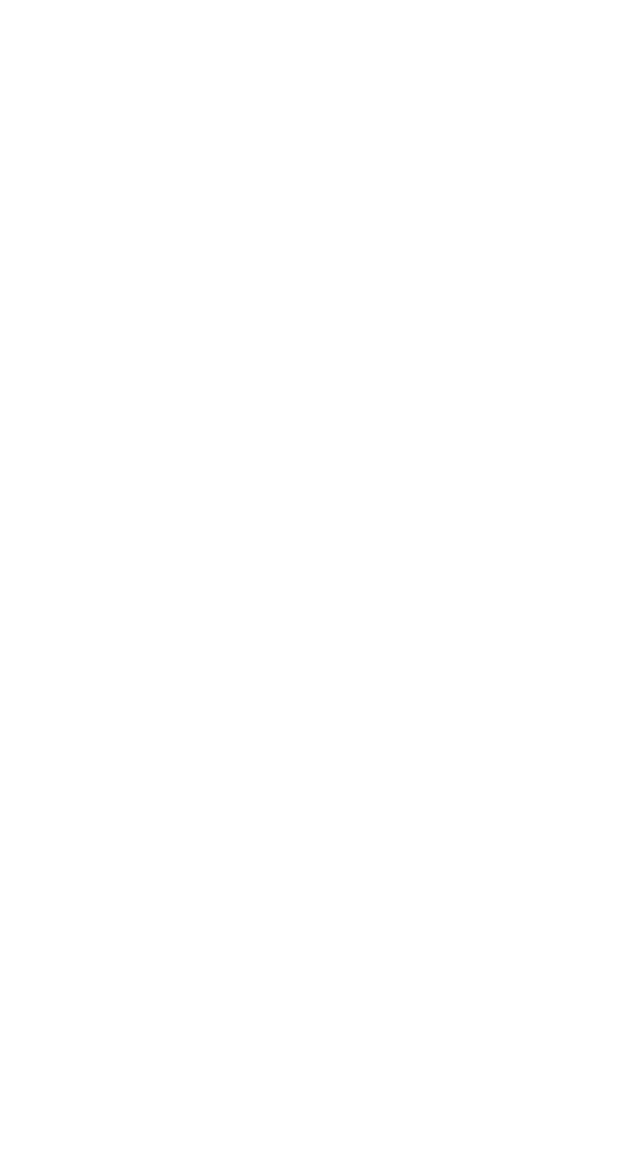
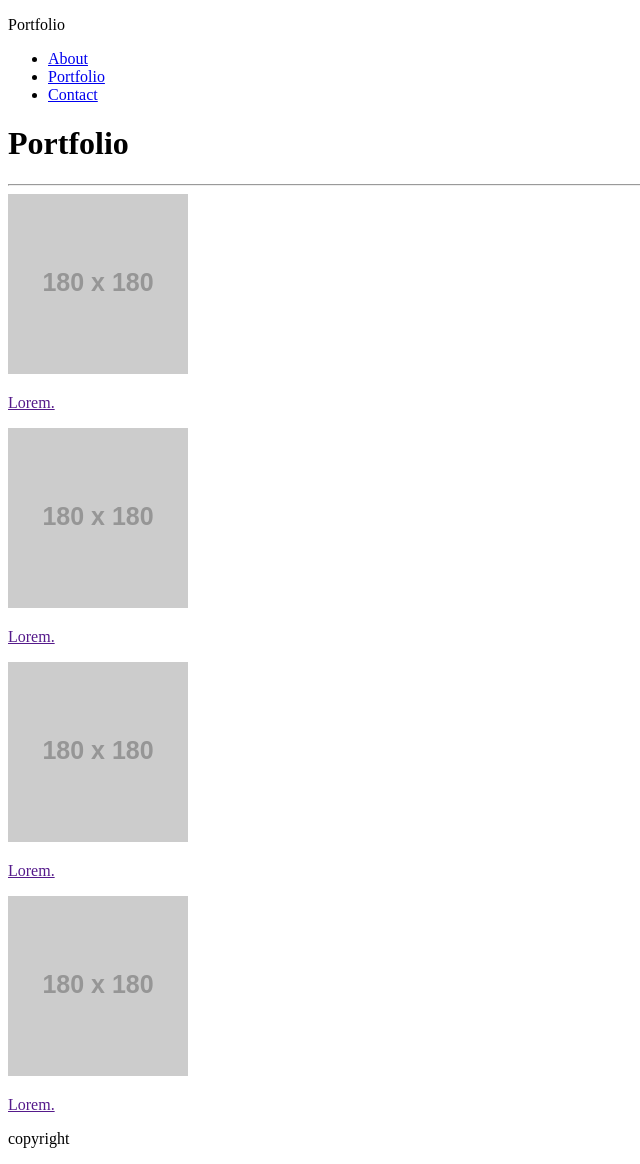
Before and after one commit to cmoon413/Portfolio, a plain HTML site: page portfolio.html in a window 1280 px wide. Shown: the whole page, without its empty margins (0-640 px from the left). Before the commit the page ends 800 px from the top, so only its background shows below. Drawn offline with Linux system fonts and the light colour scheme; placeholder pictures from the web are drawn by us.

Commit message:
created portfolio page with placeholder for projects.  Switchedsome classes to navs for correct usage.  added blank css atributes for ones used

```diff
--- a/assets/css/style.css
+++ b/assets/css/style.css
@@ -0,0 +1,15 @@
+#leftnav {}
+
+#rightnav {}
+
+#navbar {}
+
+footer {}
+
+#copyright {}
+
+#bio {}
+
+#contact-form {}
+
+.card {}
--- a/portfolio.html
+++ b/portfolio.html
@@ -5,10 +5,53 @@
     <meta charset="UTF-8">
     <meta name="viewport" content="width=device-width, initial-scale=1.0">
     <meta http-equiv="X-UA-Compatible" content="ie=edge">
-    <title>Document</title>
+    <link rel="stylesheet" type="text/css" href="assets/css/style.css">
+    <title>Portfolio</title>
 </head>
 
 <body>
+    <header>
+        <div id="leftnav">
+            <p>Portfolio</p>
+        </div>
+        <div id="rightnav">
+            <ul id="navbar">
+                <li><a href="index.html">About</a></li>
+                <li><a href="#">Portfolio</a></li>
+                <li><a href="contact.html">Contact</a></li>
+            </ul>
+        </div>
+    </header>
+    <main id="container">
+        <h1>Portfolio</h1>
+        <hr>
+        <div class="card">
+            <a href=""> <img src="https://via.placeholder.com/180" alt="full moon">
+                <p>Lorem.</p>
+            </a>
+        </div>
+        <div class="card">
+            <a href=""> <img src="https://via.placeholder.com/180" alt="full moon">
+                <p>Lorem.</p>
+            </a>
+        </div>
+        <div class="card">
+            <a href=""> <img src="https://via.placeholder.com/180" alt="full moon">
+                <p>Lorem.</p>
+            </a>
+        </div>
+        <div class="card">
+            <a href=""> <img src="https://via.placeholder.com/180" alt="full moon">
+                <p>Lorem.</p>
+            </a>
+        </div>
+    </main>
+    <footer id="footer">
+        <p id="copyright">copyright</p>
+
+    </footer>
+
+
 
 </body>
 
```
Also changed, not shown: contact.html (+8 -8 lines), index.html (+11 -9 lines).
